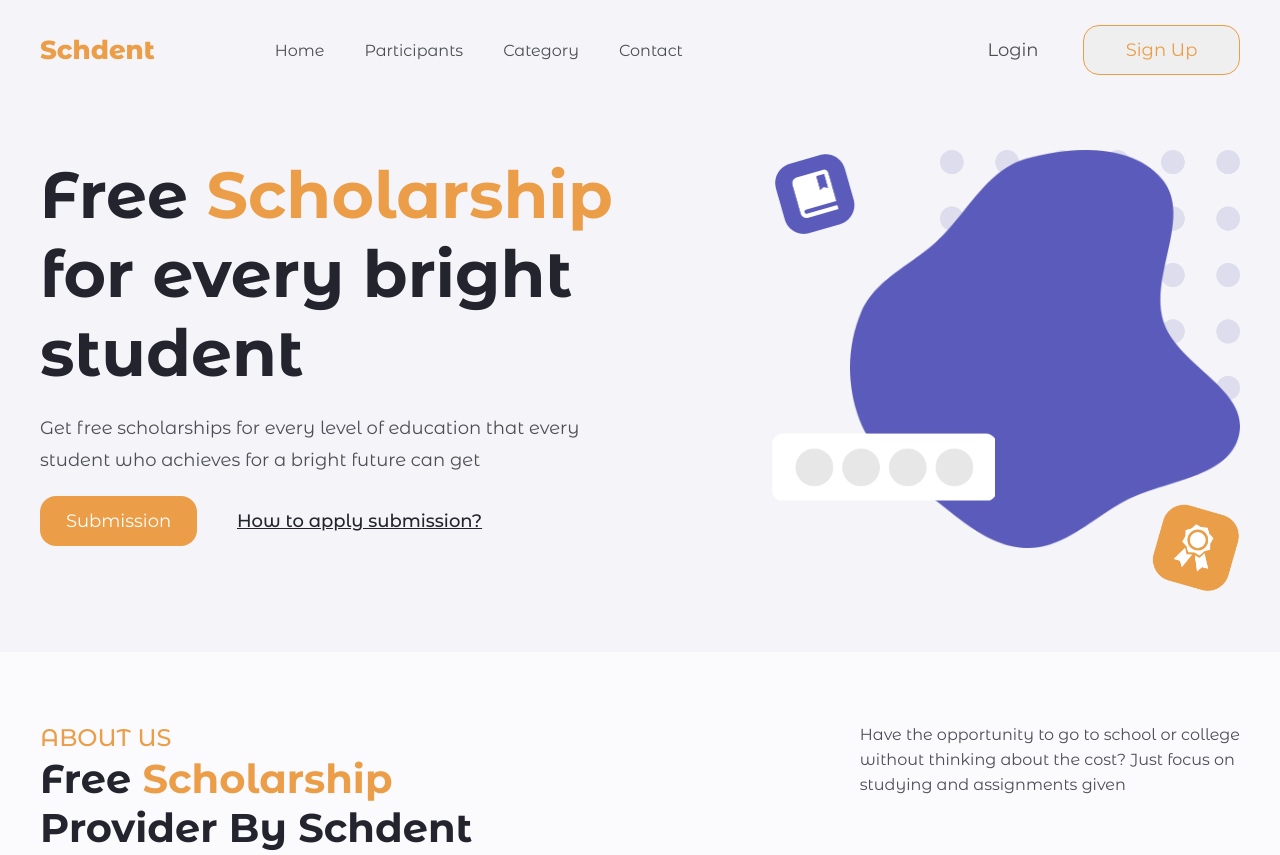
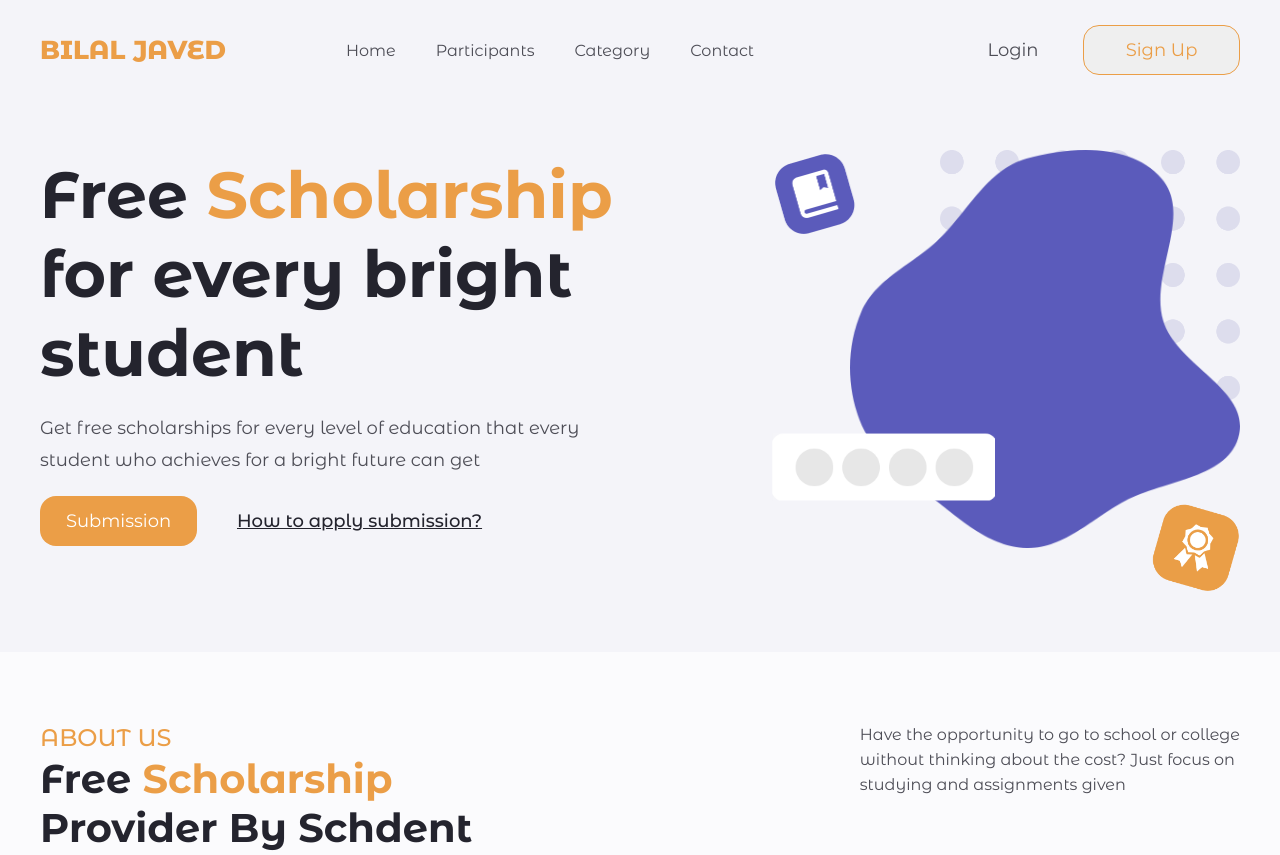
Before and after one commit to M-BILALJAVED/student-website, a plain HTML site: page index.html in a window 1280 px wide. Shown: the top 855 px of the page. Drawn offline with Linux system fonts and the light colour scheme.

Commit message:
change logo name

```diff
--- a/index.html
+++ b/index.html
@@ -17,7 +17,7 @@
             <div class="container d-flex justify-content-between">
                 <div class="left-bar d-flex align-items-center ">
                     <div class="logo">
-                        <span>Schdent</span>
+                        <span>BILAL JAVED</span>
                     </div>
                     <div class="menu">
                         <ul class="d-flex">
```
